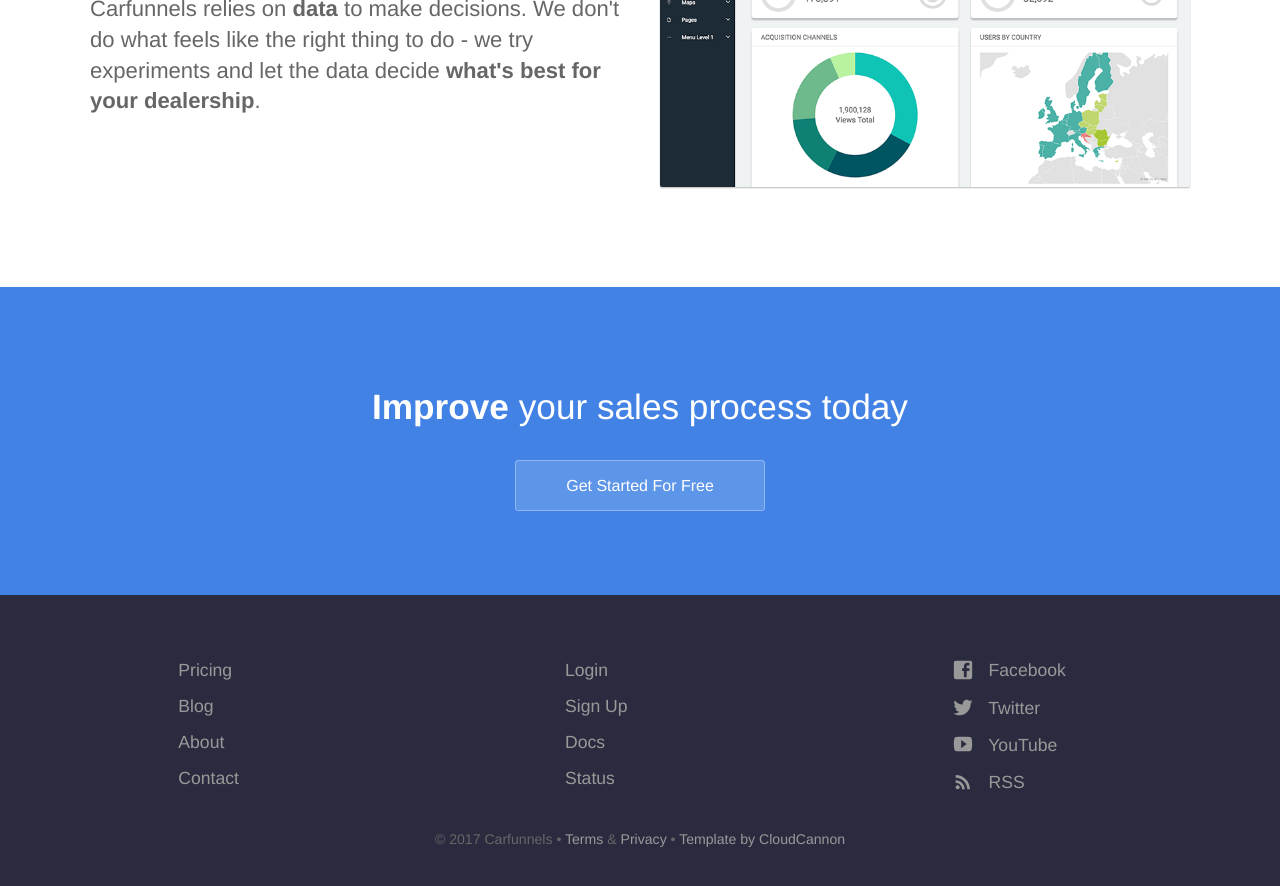
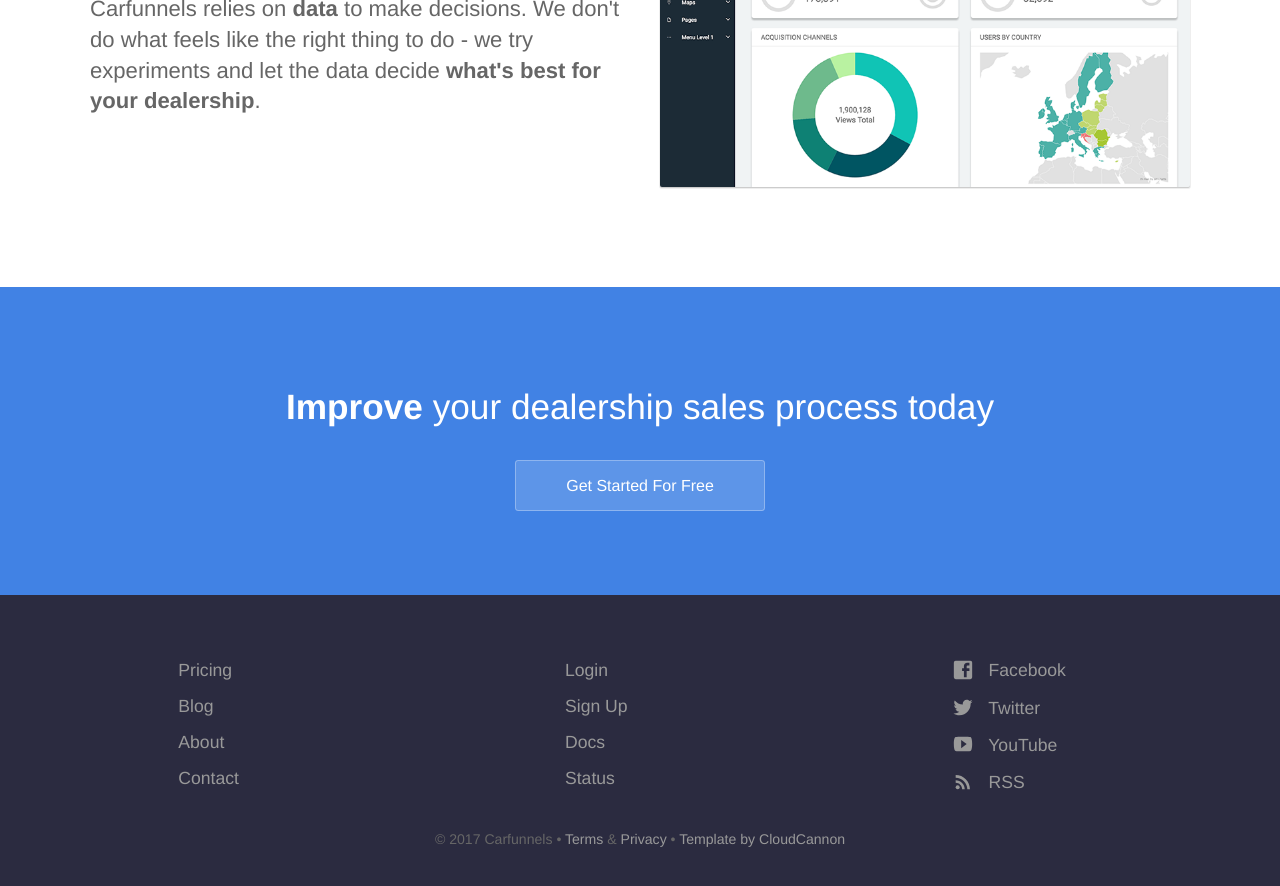
Before and after one commit to jdnoc/carfunnels.com, a Jekyll site: the page built from index.html, in a window 1280 px wide and 900 px high, scrolled down 2111 px. Shown: the top 886 px of the window. Built offline with Jekyll 4.4.1, drawn with Linux system fonts in a browser that asks for light colours.

Commit message:
Updated 'index.html' via CloudCannon

```diff
--- a/index.html
+++ b/index.html
@@ -54,7 +54,7 @@ description: Powerful online sales funnels that bring in customers on autopilot.
 	<!--</section>-->
 
 	<section class="bottom-cta">
-		<h2 class="editable"><strong>Improve</strong> your sales process today</h2>
+		<h2 class="editable"><strong>Improve</strong> your dealership sales process today</h2>
 		<div class="button alt"><a href="/sign-up/">Get Started For Free</a></div>
 	</section>
 </div>
```
